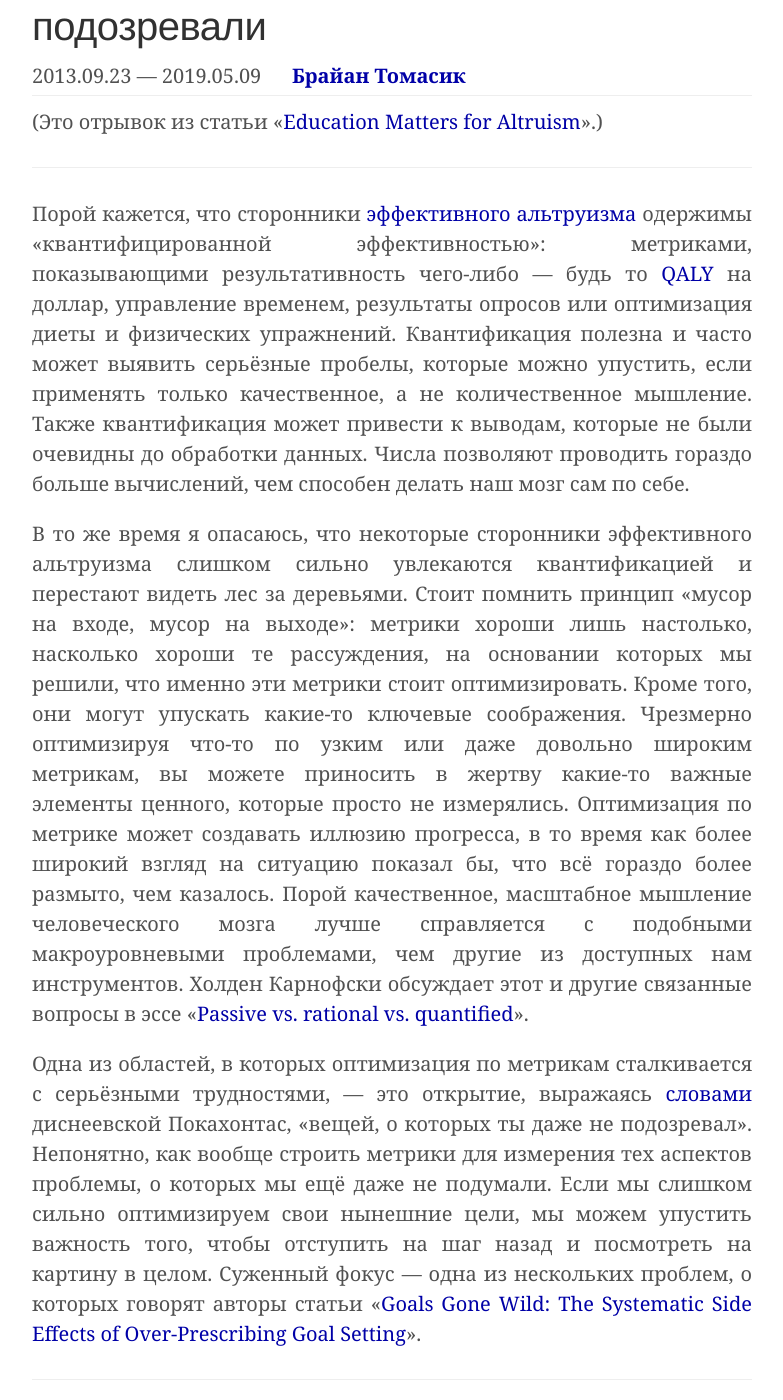
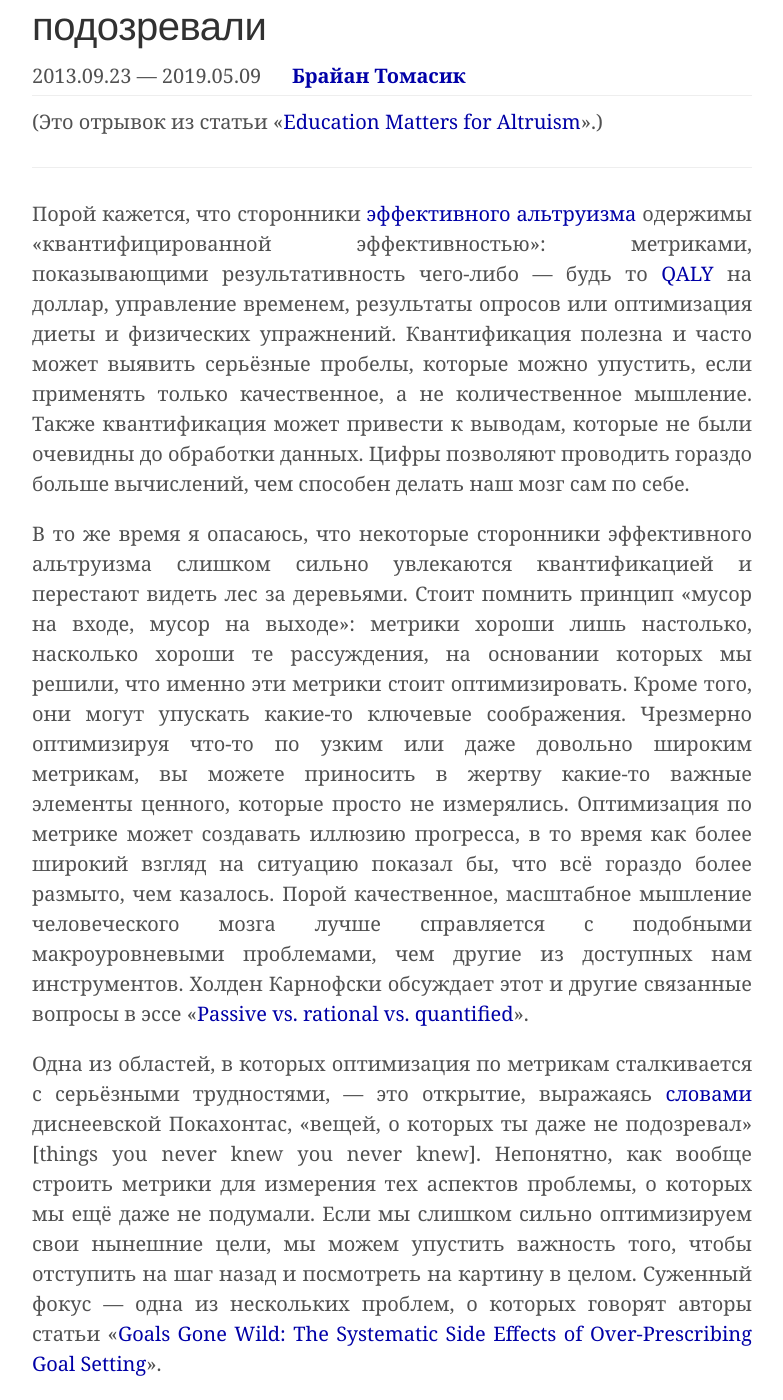
Before and after one commit to ReducingSuffering/reducingsuffering.github.io, a Jekyll site: the page built from _articles/brian-tomasik-11.md, in a window 1280 px wide and 1400 px high, scrolled down 213 px. Shown: the whole window, without its empty margins (248-1031 px from the left). Built offline with Jekyll 4.4.1, drawn with Linux system fonts in a browser that asks for light colours.

Commit message:
Update brian-tomasik-11.md

```diff
--- a/_articles/brian-tomasik-11.md
+++ b/_articles/brian-tomasik-11.md
@@ -15,8 +15,8 @@ preview: assets/images/previews/
 
 ---
 
-Порой кажется, что сторонники [эффективного альтруизма](https://ru.wikipedia.org/wiki/%D0%AD%D1%84%D1%84%D0%B5%D0%BA%D1%82%D0%B8%D0%B2%D0%BD%D1%8B%D0%B9_%D0%B0%D0%BB%D1%8C%D1%82%D1%80%D1%83%D0%B8%D0%B7%D0%BC) одержимы «квантифицированной эффективностью»: метриками, показывающими результативность чего-либо — будь то [QALY](https://en.wikipedia.org/wiki/Quality-adjusted_life_year) на доллар, управление временем, результаты опросов или оптимизация диеты и физических упражнений. Квантификация полезна и часто может выявить серьёзные пробелы, которые можно упустить, если применять только качественное, а не количественное мышление. Также квантификация может привести к выводам, которые не были очевидны до обработки данных. Числа позволяют проводить гораздо больше вычислений, чем способен делать наш мозг сам по себе.
+Порой кажется, что сторонники [эффективного альтруизма](https://ru.wikipedia.org/wiki/%D0%AD%D1%84%D1%84%D0%B5%D0%BA%D1%82%D0%B8%D0%B2%D0%BD%D1%8B%D0%B9_%D0%B0%D0%BB%D1%8C%D1%82%D1%80%D1%83%D0%B8%D0%B7%D0%BC) одержимы «квантифицированной эффективностью»: метриками, показывающими результативность чего-либо — будь то [QALY](https://en.wikipedia.org/wiki/Quality-adjusted_life_year) на доллар, управление временем, результаты опросов или оптимизация диеты и физических упражнений. Квантификация полезна и часто может выявить серьёзные пробелы, которые можно упустить, если применять только качественное, а не количественное мышление. Также квантификация может привести к выводам, которые не были очевидны до обработки данных. Цифры позволяют проводить гораздо больше вычислений, чем способен делать наш мозг сам по себе.
 
 В то же время я опасаюсь, что некоторые сторонники эффективного альтруизма слишком сильно увлекаются квантификацией и перестают видеть лес за деревьями. Стоит помнить принцип «мусор на входе, мусор на выходе»: метрики хороши лишь настолько, насколько хороши те рассуждения, на основании которых мы решили, что именно эти метрики стоит оптимизировать. Кроме того, они могут упускать какие-то ключевые соображения. Чрезмерно оптимизируя что-то по узким или даже довольно широким метрикам, вы можете приносить в жертву какие-то важные элементы ценного, которые просто не измерялись. Оптимизация по метрике может создавать иллюзию прогресса, в то время как более широкий взгляд на ситуацию показал бы, что всё гораздо более размыто, чем казалось. Порой качественное, масштабное мышление человеческого мозга лучше справляется с подобными макроуровневыми проблемами, чем другие из доступных нам инструментов. Холден Карнофски обсуждает этот и другие связанные вопросы в эссе «[Passive vs. rational vs. quantified](https://blog.givewell.org/2013/08/08/passive-vs-rational-vs-quantified/)».
 
-Одна из областей, в которых оптимизация по метрикам сталкивается с серьёзными трудностями, — это открытие, выражаясь [словами](https://web.archive.org/web/20190718162804/http://www.metrolyrics.com/colors-of-the-wind-lyrics-vanessa-williams.html) диснеевской Покахонтас, «вещей, о которых ты даже не подозревал». Непонятно, как вообще строить метрики для измерения тех аспектов проблемы, о которых мы ещё даже не подумали. Если мы слишком сильно оптимизируем свои нынешние цели, мы можем упустить важность того, чтобы отступить на шаг назад и посмотреть на картину в целом. Суженный фокус — одна из нескольких проблем, о которых говорят авторы статьи «[Goals Gone Wild: The Systematic Side Effects of Over-Prescribing Goal Setting](http://www.hbs.edu/faculty/Publication%20Files/09-083.pdf)».
+Одна из областей, в которых оптимизация по метрикам сталкивается с серьёзными трудностями, — это открытие, выражаясь [словами](https://web.archive.org/web/20190718162804/http://www.metrolyrics.com/colors-of-the-wind-lyrics-vanessa-williams.html) диснеевской Покахонтас, «вещей, о которых ты даже не подозревал» \[things you never knew you never knew\]. Непонятно, как вообще строить метрики для измерения тех аспектов проблемы, о которых мы ещё даже не подумали. Если мы слишком сильно оптимизируем свои нынешние цели, мы можем упустить важность того, чтобы отступить на шаг назад и посмотреть на картину в целом. Суженный фокус — одна из нескольких проблем, о которых говорят авторы статьи «[Goals Gone Wild: The Systematic Side Effects of Over-Prescribing Goal Setting](http://www.hbs.edu/faculty/Publication%20Files/09-083.pdf)».
```
